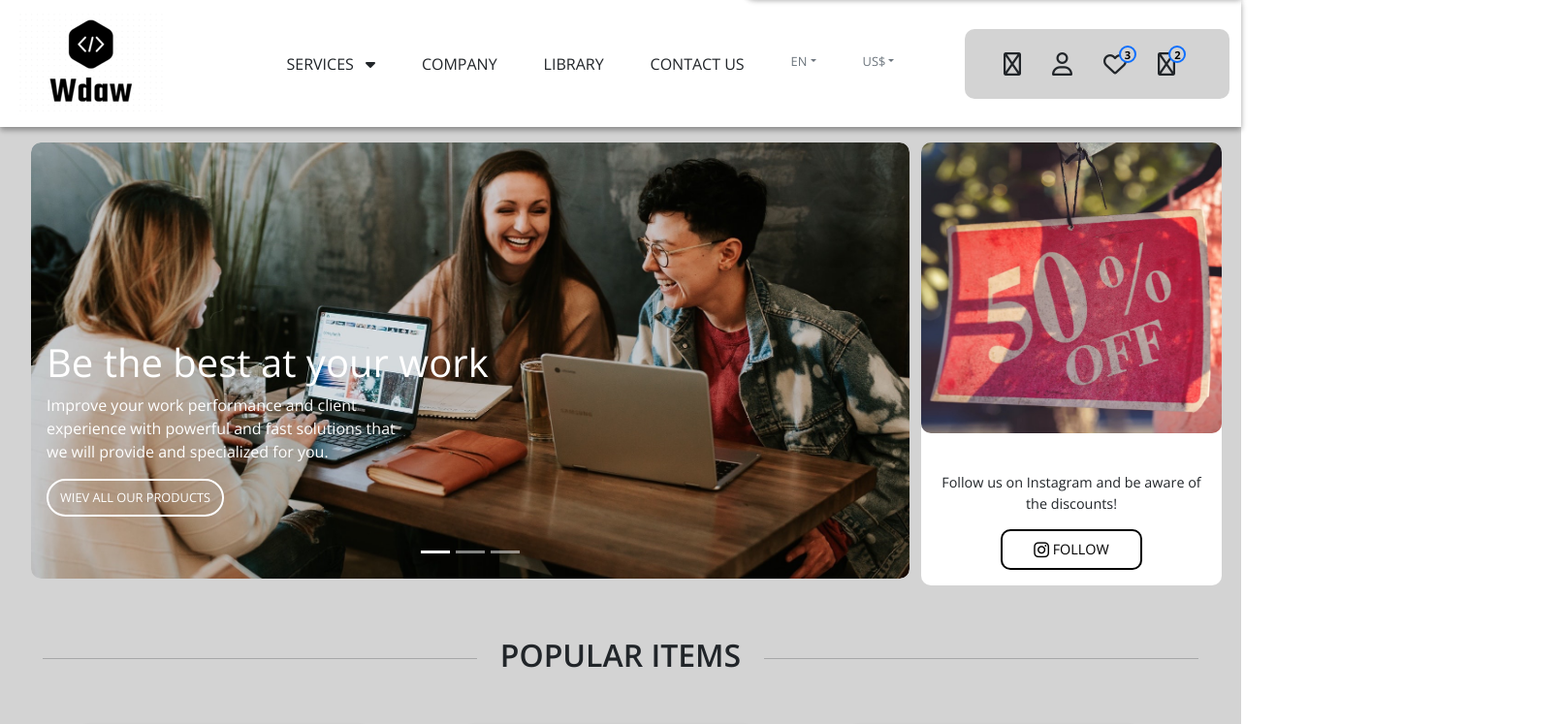
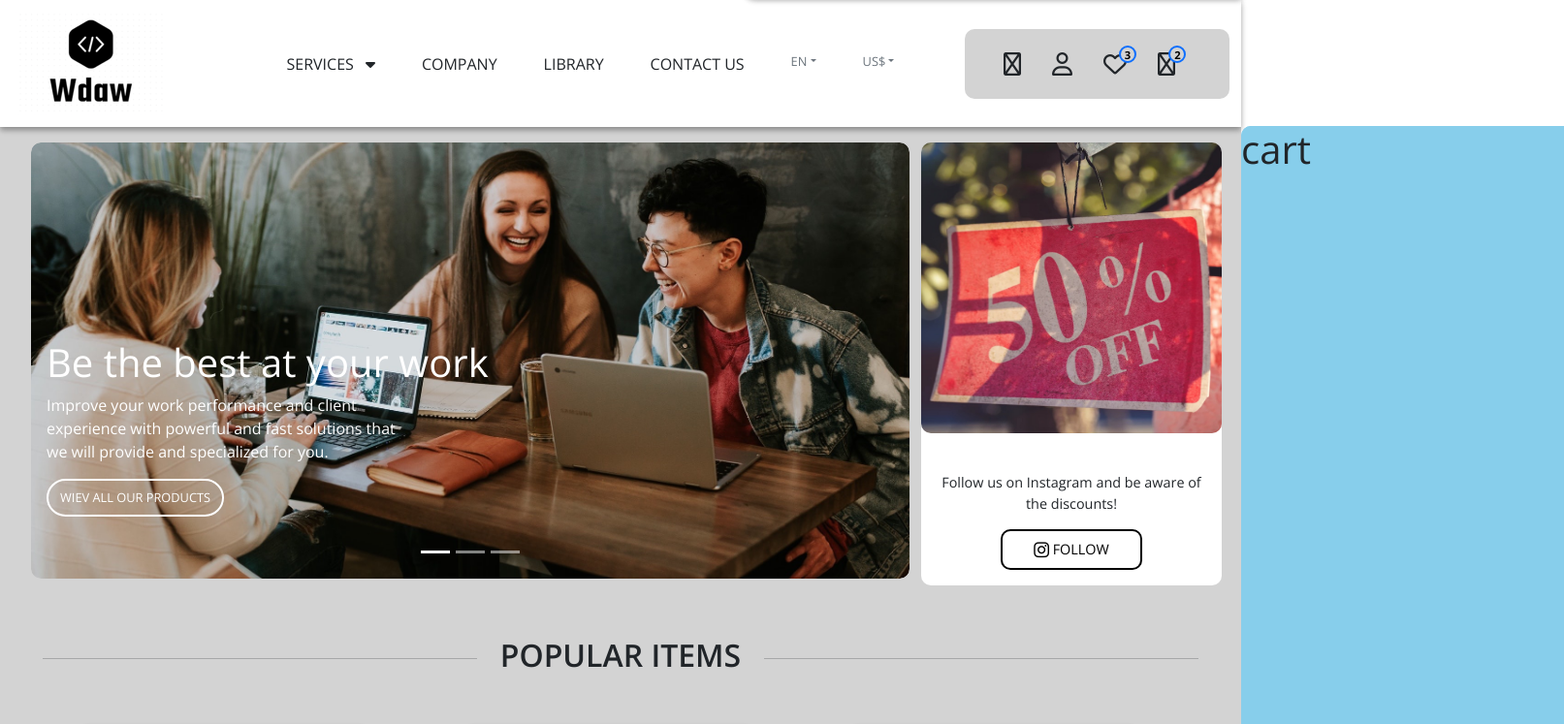
Before and after one commit to cnykr97/wdaw-ecommerce, a React (Create React App) app: page / in a window 1280 px wide. Shown: the top 747 px of the page at 97% size, 1613 px wide, since content can reach past the window. Built offline with nearby package versions, Linux system fonts and the light colour scheme; data requests are answered from the project's data file.

Commit message:
wishlist and cart slider menu added

```diff
--- a/data/db.json
+++ b/data/db.json
@@ -1,12 +1,53 @@
 {
-    "wishlist": {
-        "number": 3,
-        "items": []
+  "wishlist": [
+    {
+      "image": "img/product-tiles/9.jpg",
+      "name": "Product 9",
+      "info": "Lorem ipsum, dolor sit amet consectetur adipisicing elit.",
+      "price": 49,
+      "isPopular": true,
+      "isFeatured": false,
+      "id": 9
     },
-    "cart": {
-        "number": 2,
-        "items": []
+    {
+      "image": "img/product-tiles/19.jpg",
+      "name": "Product 19",
+      "info": "Lorem ipsum, dolor sit amet consectetur adipisicing elit.",
+      "price": 89.99,
+      "isPopular": true,
+      "isFeatured": false,
+      "id": 19
     },
+    {
+      "image": "img/product-tiles/17.jpg",
+      "name": "Product 17",
+      "info": "Lorem ipsum, dolor sit amet consectetur adipisicing elit.",
+      "price": 49,
+      "isPopular": true,
+      "isFeatured": false,
+      "id": 17
+    }
+  ],
+  "cart": [
+    {
+      "image": "img/product-tiles/3.jpg",
+      "name": "Product 3",
+      "info": "Lorem ipsum, dolor sit amet consectetur adipisicing elit.",
+      "price": 59,
+      "isPopular": true,
+      "isFeatured": false,
+      "id": 3
+    },
+    {
+      "image": "img/product-tiles/5.jpg",
+      "name": "Product 5",
+      "info": "Lorem ipsum, dolor sit amet consectetur adipisicing elit.",
+      "price": 69,
+      "isPopular": true,
+      "isFeatured": false,
+      "id": 5
+    }
+  ],
   "products": [
     {
       "image": "img/product-tiles/1.jpg",
--- a/src/App.js
+++ b/src/App.js
@@ -9,14 +9,14 @@ import { useEffect, useState } from "react";
 
 function App() {
 
-  const [wishlistItems, setwishlistItems] = useState([]);
-  const [wishlistNumber, setwishlistNumber] = useState(0);
+  const [wishlistItems, setWishlistItems] = useState([]);
+  const [wishlistNumber, setWishlistNumber] = useState(0);
 
   const [cartItems, setCartItems] = useState([]);
   const [cartNumber, setCartNumber] = useState(0);
 
   const getters = { wishlistItems, wishlistNumber, cartItems, cartNumber }
-  const setters = { setwishlistItems, setwishlistNumber, setCartItems, setCartNumber }
+  const setters = { setWishlistItems, setWishlistNumber, setCartItems, setCartNumber }
 
   useEffect(() => {
     fetch("http://localhost:8000/wishlist")
@@ -27,9 +27,9 @@ function App() {
         return res.json();
       })
       .then(data => {
-        console.log("wishlist fetch")
-        setwishlistItems(data.items)
-        setwishlistNumber(data.number)
+        setWishlistItems(data)
+        console.log(data)
+        setWishlistNumber(data.length)
       })
   }, [])
 
@@ -43,8 +43,8 @@ function App() {
       })
       .then(data => {
         console.log("cart fetch")
-        setCartItems(data.items)
-        setCartNumber(data.number)
+        setCartItems(data)
+        setCartNumber(data.length)
       })
   }, [])
 
--- a/src/components/Header.jsx
+++ b/src/components/Header.jsx
@@ -126,12 +126,16 @@ const Header = ({ getters, setters }) => {
                                 () => {
                                     const wishlistIcon = document.getElementById('wishlist-icon');
                                     wishlistIcon.classList.add('fa-beat');
+                                    const wishlistMenu = document.getElementById('wishlist-menu');
+                                    wishlistMenu.style.right = '0'
                                 }
                             }
                                 onMouseOut={
                                     () => {
                                         const wishlistIcon = document.getElementById('wishlist-icon');
                                         wishlistIcon.classList.remove('fa-beat');
+                                        const wishlistMenu = document.getElementById('wishlist-menu');
+                                        wishlistMenu.style.right = '-26vw'
                                     }
                                 }>
                                 <a className="nav-link"><i className="fa-regular fa-heart  fa-xl" id='wishlist-icon'></i></a>
@@ -143,12 +147,17 @@ const Header = ({ getters, setters }) => {
                                     () => {
                                         const shoppingCartIcon = document.getElementById('shopping-cart');
                                         shoppingCartIcon.classList.add('fa-bounce');
+                                        const cartMenu = document.getElementById('cart-menu');
+                                        cartMenu.style.right = '0'
                                     }
                                 }
                                 onMouseOut={
                                     () => {
                                         const shoppingCartIcon = document.getElementById('shopping-cart');
                                         shoppingCartIcon.classList.remove('fa-bounce');
+
+                                        const cartMenu = document.getElementById('cart-menu');
+                                        cartMenu.style.right = '-26vw'
                                     }
                                 }>
                                 <a className="nav-link" ><i className="fa-regular fa-shopping-cart fa-xl" id='shopping-cart'></i></a>
@@ -158,6 +167,12 @@ const Header = ({ getters, setters }) => {
                     </div>
                 </div>
             </nav>
+            <div id='wishlist-menu' className="header-icon-menu">
+                <h1>wishlist</h1>
+            </div>
+            <div id='cart-menu' className="header-icon-menu">
+                <h1>cart</h1>
+            </div>
         </div>
     );
 }
--- a/src/components/ProductTile.jsx
+++ b/src/components/ProductTile.jsx
@@ -19,11 +19,16 @@ const ProductTile = ({ product, getters, setters }) => {
                     onMouseOut={() => {
                         document.getElementById(sidebarID).style.zIndex = "-2";
                     }}
-                    onClick={() => {
-                        console.log(getters.cartNumber)
+                    onClick={(e) => {
+                        e.preventDefault();
                         setters.setCartNumber(getters.cartNumber + 1)
-                        console.log(getters.cartNumber)
-                    }}>
+                        fetch("http://localhost:8000/cart", {
+                            method: 'POST',
+                            headers: { "Content-Type": "application/json" },
+                            body: JSON.stringify(product)
+                        })
+                    }}
+                >
                     <span>ADD TO CART</span>
                 </button>
                 <button className="add-to-wishlist sidebar-item"
@@ -32,6 +37,15 @@ const ProductTile = ({ product, getters, setters }) => {
                     }}
                     onMouseOut={() => {
                         document.getElementById(sidebarID).style.zIndex = "-2";
+                    }}
+                    onClick={(e) => {
+                        e.preventDefault();
+                        setters.setWishlistNumber(getters.wishlistNumber + 1)
+                        fetch("http://localhost:8000/wishlist", {
+                            method: 'POST',
+                            headers: { "Content-Type": "application/json" },
+                            body: JSON.stringify(product)
+                        })
                     }}>
                     <span>ADD TO WISHLIST</span>
                 </button>
--- a/src/components/css/header.css
+++ b/src/components/css/header.css
@@ -114,6 +114,18 @@
     text-decoration: underline;
 }
 
+.header-icon-menu {
+    height: 750px;
+    width: 26vw;
+    background-color: skyblue;
+    border-radius: 10px 0 0 10px;
+    position: absolute;
+    /* top: calc(131px + 1rem); */
+    top: 130px;
+    right: -26vw;
+    transition: right 0.5s ease-in-out;
+}
+
 
 
 /* Media Queries */
```
Also changed, not shown: public/img/benefits/improve-bg.jpg, public/img/benefits/method-bg.jpg. Lines whose indentation alone changed are shown as unchanged.
